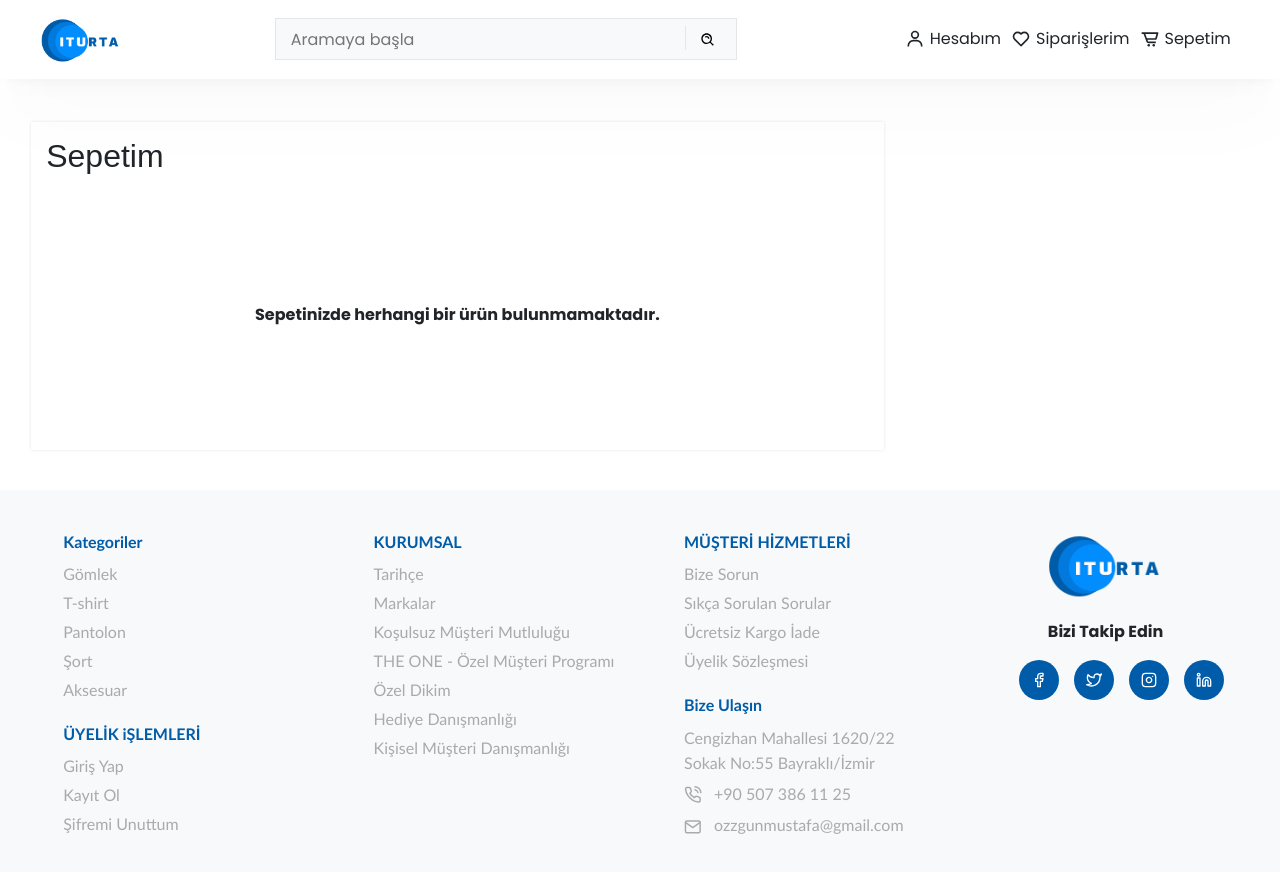
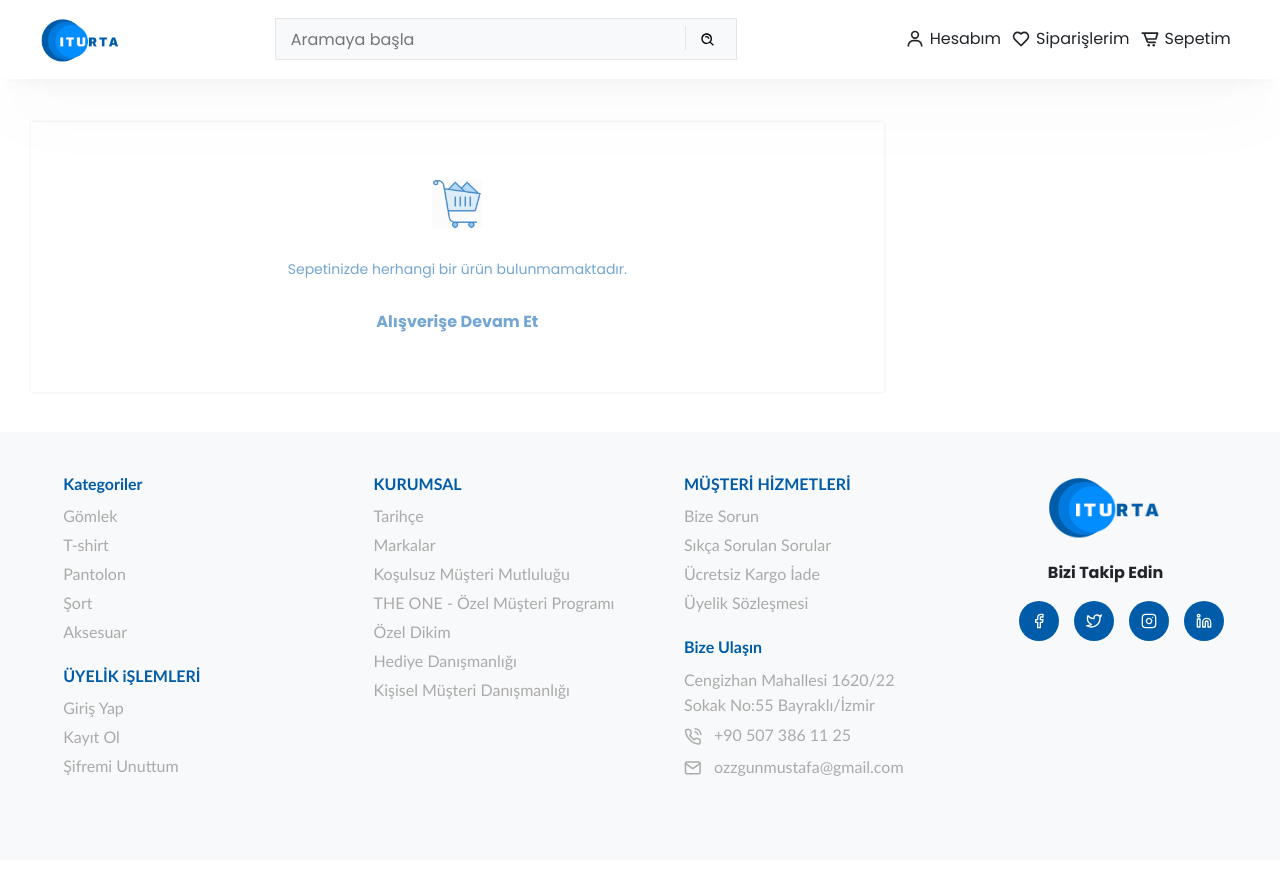
Before and after one commit to ozgunmustafa/react-ecommerce, a React (Create React App) app: page /sepet in a window 1280 px wide. Shown: the top 872 px of the page. Built offline with nearby package versions, Linux system fonts and the light colour scheme.

Commit message:
commited

```diff
--- a/src/components/pages/Basket.js
+++ b/src/components/pages/Basket.js
@@ -3,6 +3,8 @@ import { useSelector } from 'react-redux';
 import BasketProductCard from '../BasketProductCard';
 import MainLayout from '../layout/MainLayout';
 import { Container } from '../UI';
+import { cartGif } from '../../images/index';
+import { Link } from 'react-router-dom';
 
 const Basket = () => {
   const basketProducts = useSelector((state) => state.basket.basketProducts);
@@ -26,10 +28,10 @@ const Basket = () => {
       <Container>
         <div className="basket-grid py-40">
           <div className="basket-grid__left">
-            <h1 className="page-title mb-20">Sepetim</h1>
-
             {basketProducts.length > 0 ? (
               <div className="products-list">
+                <h1 className="page-title mb-20">Sepetim</h1>
+
                 {basketProducts.map((product, index) => (
                   <BasketProductCard product={product} key={index} />
                 ))}
@@ -39,14 +41,30 @@ const Basket = () => {
                 style={{
                   display: 'flex',
                   alignItems: 'center',
+                  flexDirection: 'column',
                   justifyContent: 'center',
-                  fontWeight: 'bold',
                   paddingTop: '20px',
                   paddingBottom: '20px',
                   height: '30vh',
+                  fontSize: '14px',
+                  color: '#73a6d3',
                 }}
               >
+                <img
+                  src={cartGif}
+                  width="50px"
+                  height="50"
+                  alt="cart has no item"
+                  className="mb-30"
+                />
                 Sepetinizde herhangi bir ürün bulunmamaktadır.
+                <Link
+                  to="/"
+                  style={{ fontSize: '16px', fontWeight: 'bold' }}
+                  className="mt-30"
+                >
+                  Alışverişe Devam Et
+                </Link>
               </div>
             )}
           </div>
--- a/src/images/index.js
+++ b/src/images/index.js
@@ -13,6 +13,7 @@ import categoryImage12 from './categories/category-12.jpg';
 import categoryImage13 from './categories/category-13.jpg';
 import categoryImage14 from './categories/category-14.jpg';
 import categoryImage15 from './categories/category-15.jpg';
+import cartGif from './cart.gif';
 
 export {
   categoryImage1,
@@ -30,4 +31,5 @@ export {
   categoryImage13,
   categoryImage14,
   categoryImage15,
+  cartGif,
 };
```
Also changed, not shown: src/images/cart.gif (added).
